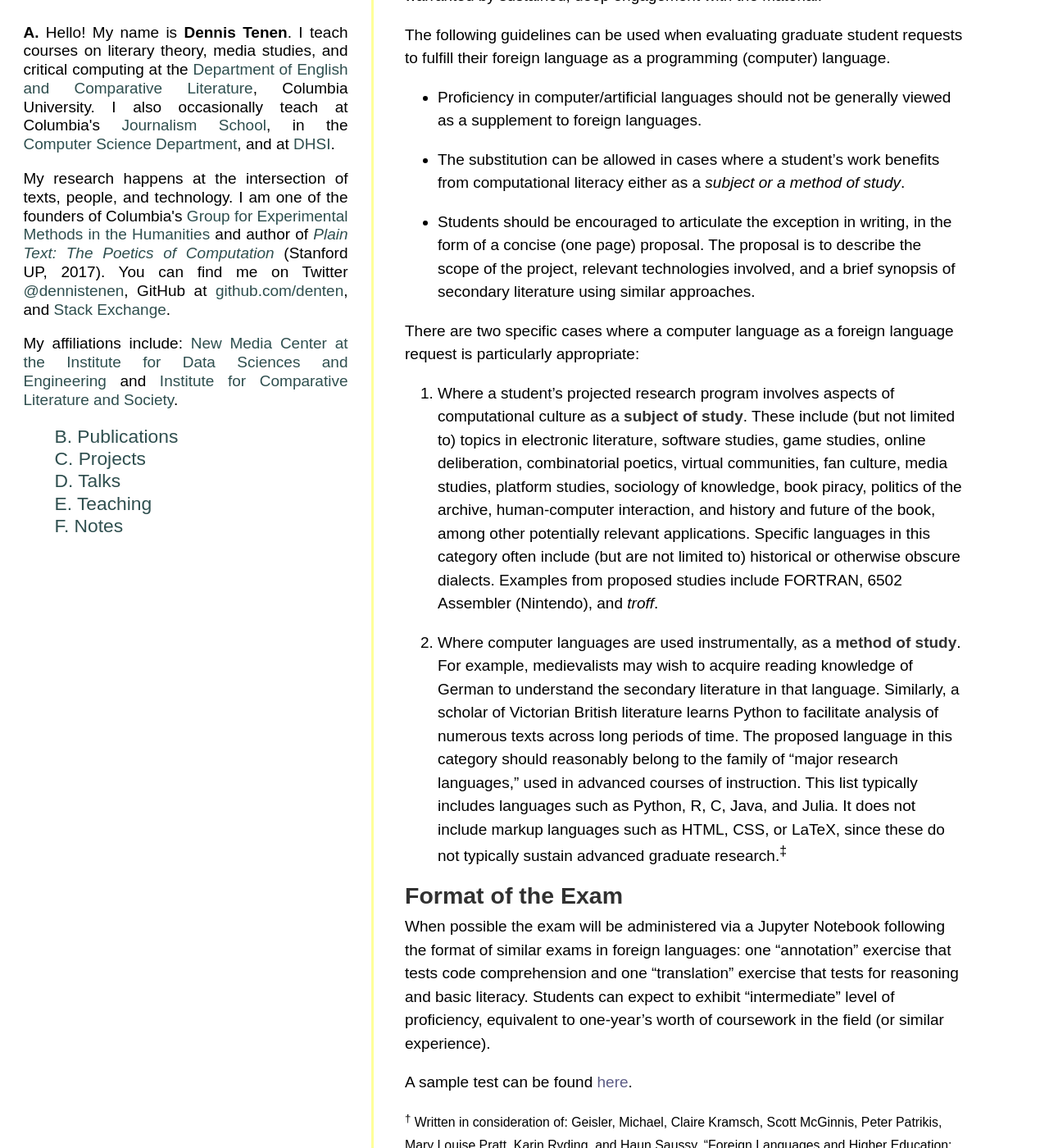
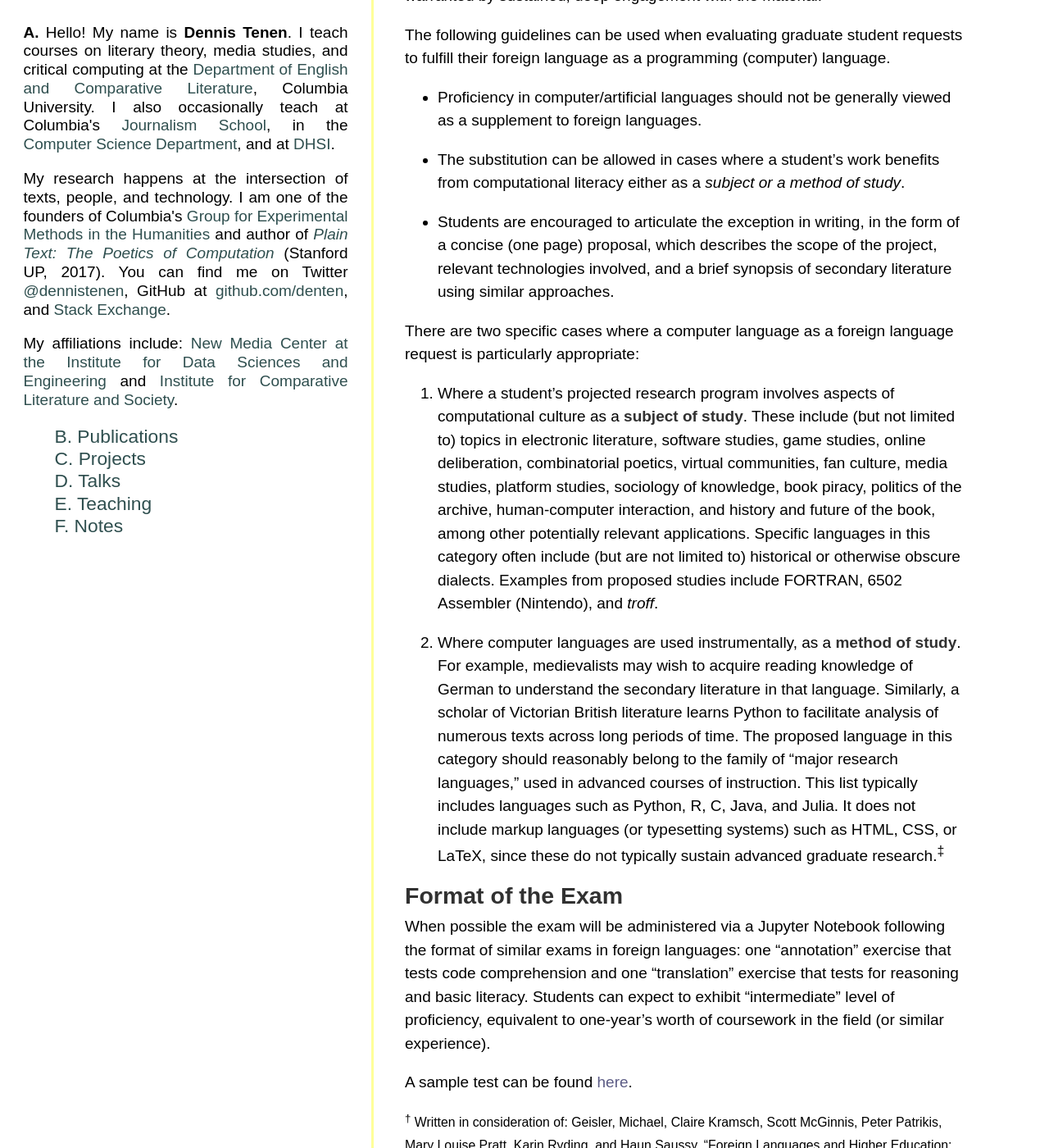
Before and after one commit to denten/denten.github.io, a Jekyll site: the page built from _posts/2017-04-25-foreignlang.md, in a window 1280 px wide and 1400 px high, scrolled down 346 px. Shown: the whole window at 82% size. Built offline with Jekyll 4.4.1, drawn with Linux system fonts in a browser that asks for light colours; some web fonts are replaced.

Commit message:
clarify re latex

```diff
--- a/_posts/2017-04-25-foreignlang.md
+++ b/_posts/2017-04-25-foreignlang.md
@@ -29,10 +29,10 @@
 - The substitution can be allowed in cases where a student's work benefits
   from computational literacy either as a *subject or a method of study*.
 
-- Students should be encouraged to articulate the exception in writing, in the
-  form of a concise (one page) proposal. The proposal is to describe the scope
-of the project, relevant technologies involved, and a brief synopsis of
-secondary literature using similar approaches.
+- Students are encouraged to articulate the exception in writing, in the form
+  of a concise (one page) proposal, which describes the scope of the project,
+relevant technologies involved, and a brief synopsis of secondary literature
+using similar approaches.
 
 There are two specific cases where a computer language as a foreign language
 request is particularly appropriate:
@@ -56,8 +56,8 @@
 category should reasonably belong to the family of "major research languages,"
 used in advanced courses of instruction. This list typically includes
 languages such as Python, R, C, Java, and Julia. It does not include markup
-languages such as HTML, CSS, or LaTeX, since these do not typically sustain
-advanced graduate research.<sup>‡</sup>
+languages (or typesetting systems) such as HTML, CSS, or LaTeX, since these do
+not typically sustain advanced graduate research.<sup>‡</sup>
 
 ## Format of the Exam
 
```
